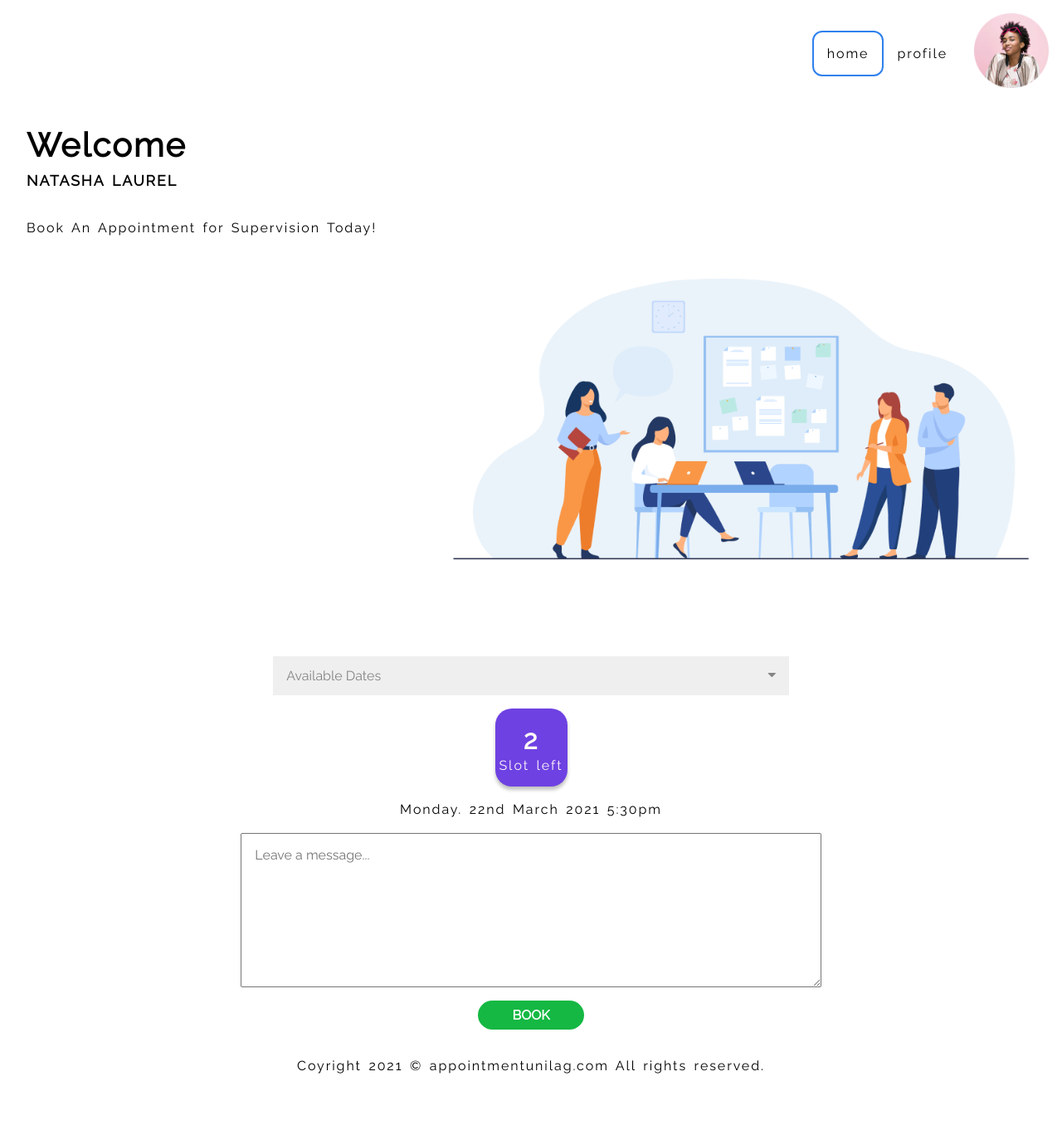
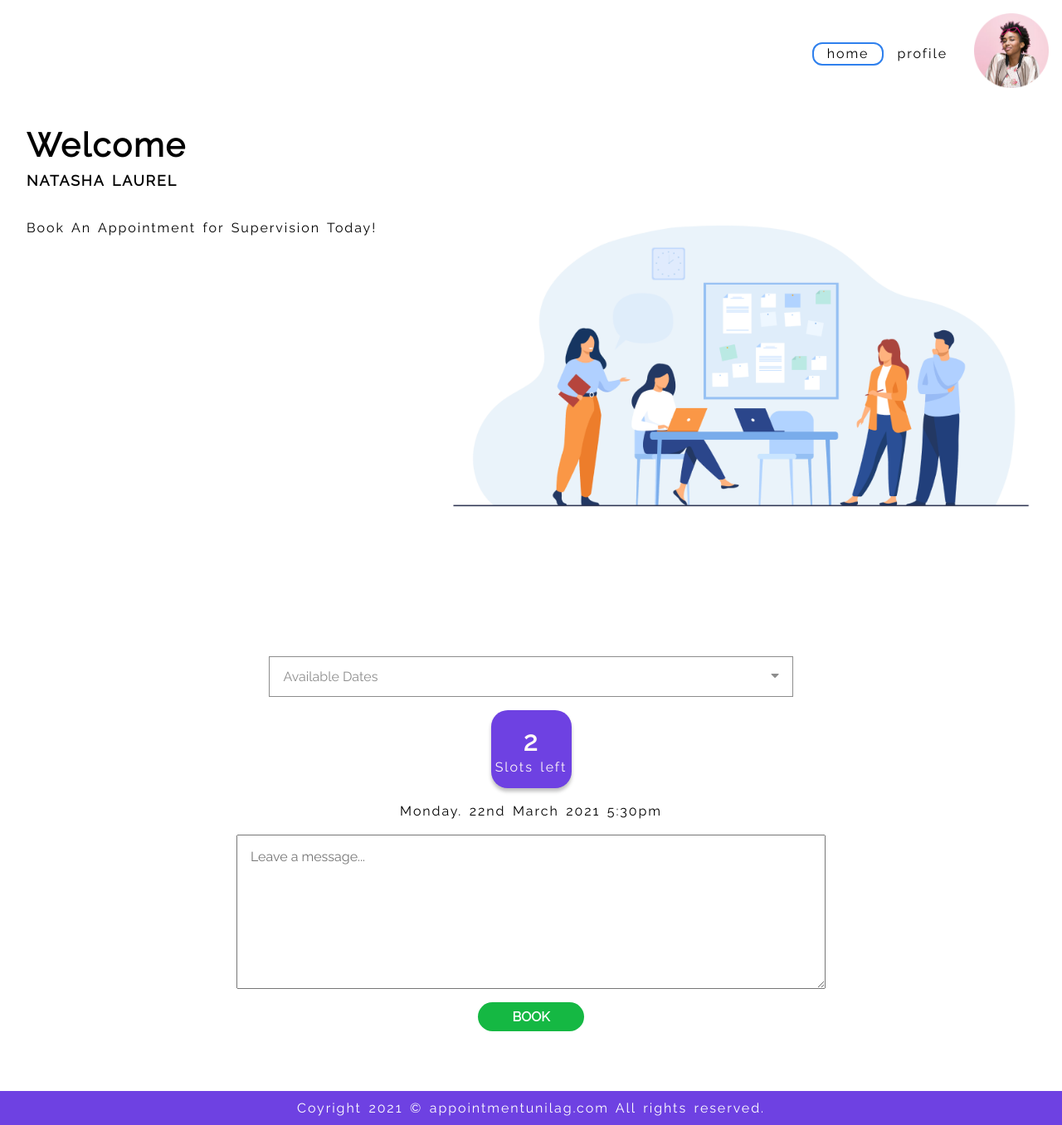
Before and after one commit to sunkanmii/CSC-415-Project, a PHP site: page / in a window 1280 px wide. Shown: the whole page at 83% size. Before the commit the page ends 1294 px from the top, so only its background shows below. Run offline with PHP 8.4, Linux system fonts and the light colour scheme.

Commit message:
done with home page

```diff
--- a/css/home.css
+++ b/css/home.css
@@ -102,8 +102,9 @@ nav ul li img {
     display: flex;
     justify-content: space-between;
     font-size: 16px;
+    background-color: white;
     width: 100%;
-    border: none;
+    border: 1px solid;
     outline: none;
     color: rgba(17, 17, 17, 0.48);
     padding: 14px 16px;
@@ -113,7 +114,7 @@ nav ul li img {
 .navbar a:hover,
 .dropdown:hover .dropbtn,
 .dropbtn:focus {
-    background-color: red;
+    border: 2px solid #6E41E2;
 }
 
 .dropdown-content {
@@ -152,7 +153,7 @@ nav ul li img {
     display: flex;
     flex-wrap: wrap;
     align-items: center;
-    width: 87px;
+    width: 97px;
     height: 94px;
     color: #FFF8F8;
     text-align: center;
@@ -195,14 +196,26 @@ nav ul li img {
     color: white;
     font-weight: bolder;
 }
+footer{
+    background: #6E41E2;
+    margin-top: 3.5rem;
+    min-height: 41px;
+    display: flex;
+    justify-content: center;
+    align-items: center;
+}
+
 footer p{
     text-align: center;
+    color: white;
 }
 @media screen and (min-width: 60rem) {
     .p415-mid-section img {
         max-width: 923px;
         margin-top: 0;
         width: 60%;
+        position: relative;
+        top: -4rem;
     }
 
     .p415-mid-section p {
--- a/index.html
+++ b/index.html
@@ -19,7 +19,7 @@
     <main>
         <nav>
             <ul>
-                <li><a href="./" class="active">home</a></li>
+                <li class="active"><a href="./">home</a></li>
                 <li><a href="./">profile</a></li>
                 <li><a href="./"><img src="./imgs/profile.png" alt="profile"></a></li>
             </ul>
@@ -64,11 +64,11 @@
             <input type="submit" value="BOOK" />
         </section>
 
-        <footer>
-            <p>Coyright <span id="copy-year">2021</span> &copy; appointmentunilag.com All rights reserved.</p>
-        </footer>
     </main>
 
+    <footer>
+        <p>Coyright <span id="copy-year">2021</span> &copy; appointmentunilag.com All rights reserved.</p>
+    </footer>
     <script src='./js/main.js'></script>
 </body>
 
--- a/js/main.js
+++ b/js/main.js
@@ -1,4 +1,7 @@
 const allStatuses = document.querySelectorAll(".p415-work-status-update-green");
+const getSlotValue = document.querySelector("#slots");
+const getSlotSuffix = document.querySelector("#slots-suffix");
+
 for (let i = 0; i < allStatuses.length; i++) {
     if (allStatuses[i].innerText === "Cancelled") {
         allStatuses[i].classList.remove("p415-work-status-update-green");
@@ -23,3 +26,14 @@ window.onclick = function (e) {
         }
     }
 }
+
+// Changle suffix for slot -> slots
+function changeSuffix(){
+    if(Number(getSlotValue.textContent) > 1){
+        getSlotSuffix.textContent = "Slots left";
+    }
+    else{
+        getSlotSuffix.textContent = "Slot left";
+    }
+}
+changeSuffix();
```
